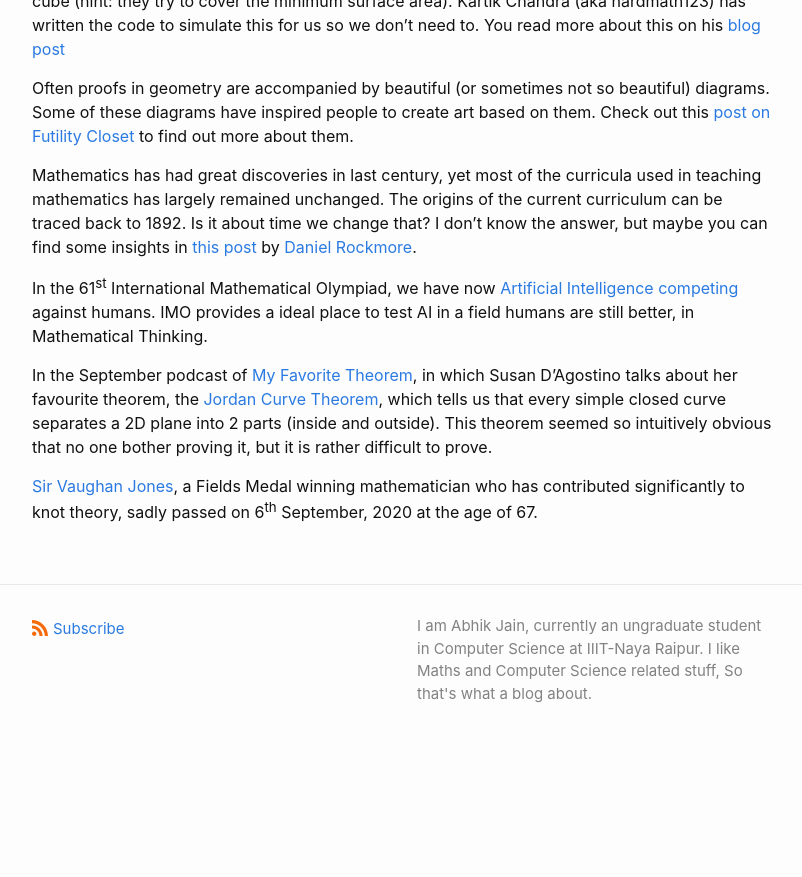
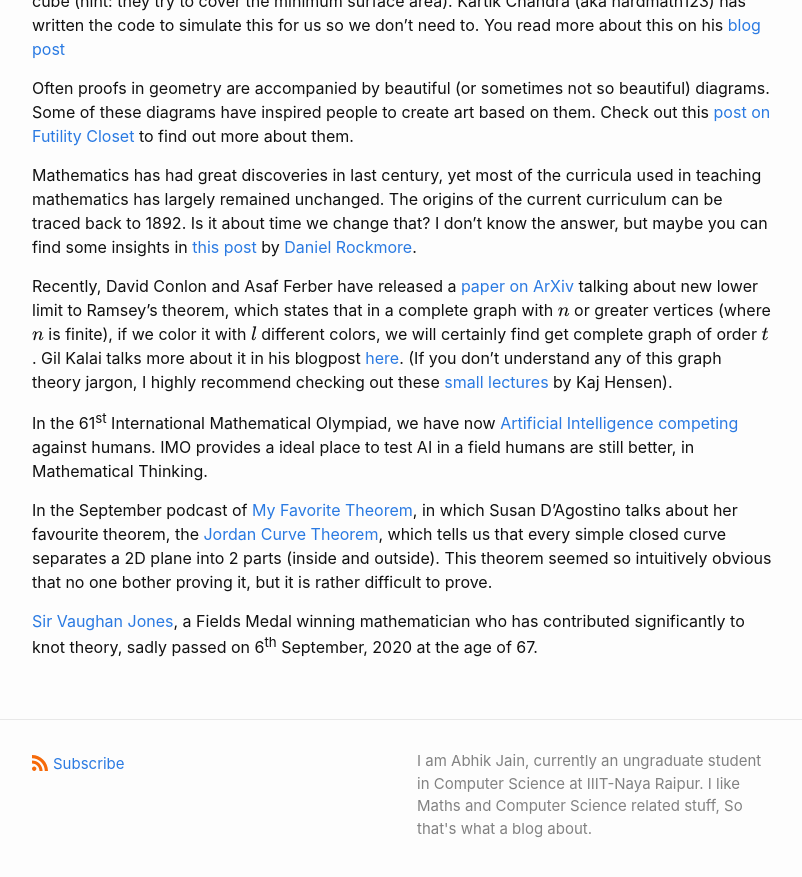
Before and after one commit to abhikjain360/abhikjain360.github.io, a Jekyll site: the page built from _posts/2020-08-01-The 186th Carnival of Mathematics.md, in a window 1280 px wide and 900 px high, scrolled down 853 px. Shown: the top 877 px of the window, without its empty margins (238-1040 px from the left). Built offline with Jekyll 4.4.1, drawn with Linux system fonts in a browser that asks for light colours; before the commit the page ends 1618 px from its top, so only the background shows below that.

Commit message:
blog update

```diff
--- a/_posts/2020-08-01-The 186th Carnival of Mathematics.md
+++ b/_posts/2020-08-01-The 186th Carnival of Mathematics.md
@@ -29,6 +29,8 @@ Often proofs in geometry are accompanied by beautiful (or sometimes not so beaut
 
 Mathematics has had great discoveries in last century, yet most of the curricula used in teaching mathematics has largely remained unchanged. The origins of the current curriculum can be traced back to 1892. Is it about time we change that? I don't know the answer, but maybe you can find some insights in [this post](https://www.salon.com/2020/09/26/teaching-data-science-instead-of-calculus-high-schools-math-debate/) by [Daniel Rockmore](https://www.cs.dartmouth.edu/~rockmore/).
 
+Recently, David Conlon and Asaf Ferber have released a [paper on ArXiv](https://arxiv.org/abs/2009.10458) talking about new lower limit to Ramsey's theorem, which states that in a complete graph with $$n$$ or greater vertices  (where $$n$$ is finite), if we color it with $$l$$ different colors, we will certainly find get complete graph of order $$t$$. Gil Kalai talks more about it in his blogpost [here](https://gilkalai.wordpress.com/2020/09/23/to-cheer-you-up-in-difficult-times-12-asaf-ferber-and-david-conlon-found-new-lower-bounds-for-diagonal-ramsey-numbers/). (If you don't understand any of this graph theory jargon, I highly recommend checking out these [small lectures](https://www.youtube.com/watch?v=7p76yYMth5A&ab_channel=EddieSantiagoBeck) by Kaj Hensen).
+
 In the 61<sup>st</sup> International Mathematical Olympiad, we have now [Artificial Intelligence competing](https://www.quantamagazine.org/at-the-international-mathematical-olympiad-artificial-intelligence-prepares-to-go-for-the-gold-20200921/) against humans. IMO provides a ideal place to test AI in a field humans are still better, in Mathematical Thinking.
 
 In the September podcast of [My Favorite Theorem](https://podcasts.google.com/feed/aHR0cHM6Ly9rcGtudWRzb24uY29tL215LWZhdm9yaXRlLXRoZW9yZW0_Zm9ybWF0PXJzcw?sa=X&ved=2ahUKEwjwgtSjxYbsAhW6DLcAHTM5DyAQ4aUDegQIARAC), in which Susan D'Agostino talks about her favourite theorem, the [Jordan Curve Theorem](https://people.math.osu.edu/fiedorowicz.1/math655/Jordan.html#:~:text=The%20Jordan%20curve%20theorem%20is,theorem%2C%20let%20alone%20prove%20it.), which tells us that every simple closed curve separates a 2D plane into 2 parts (inside and outside). This theorem seemed so intuitively  obvious that no one bother proving it, but it is rather difficult to prove.
```
